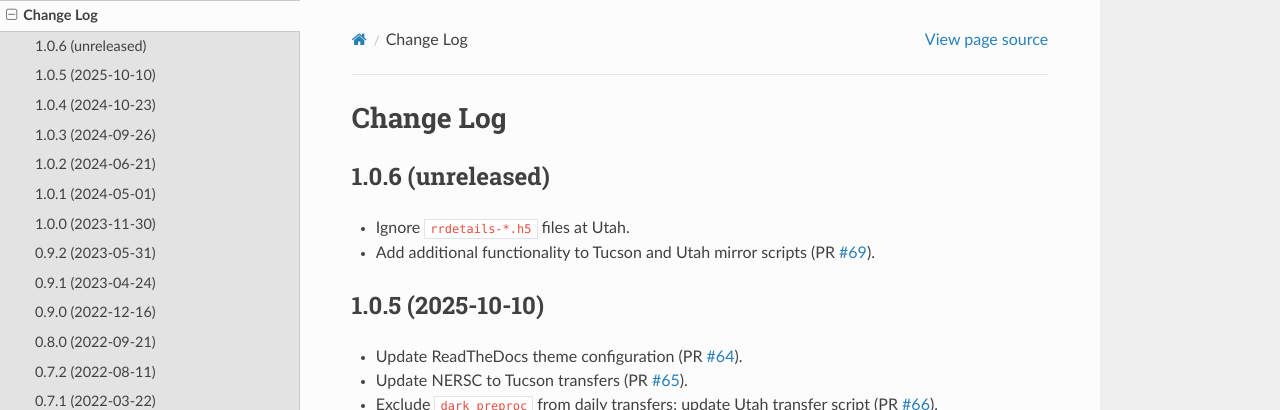
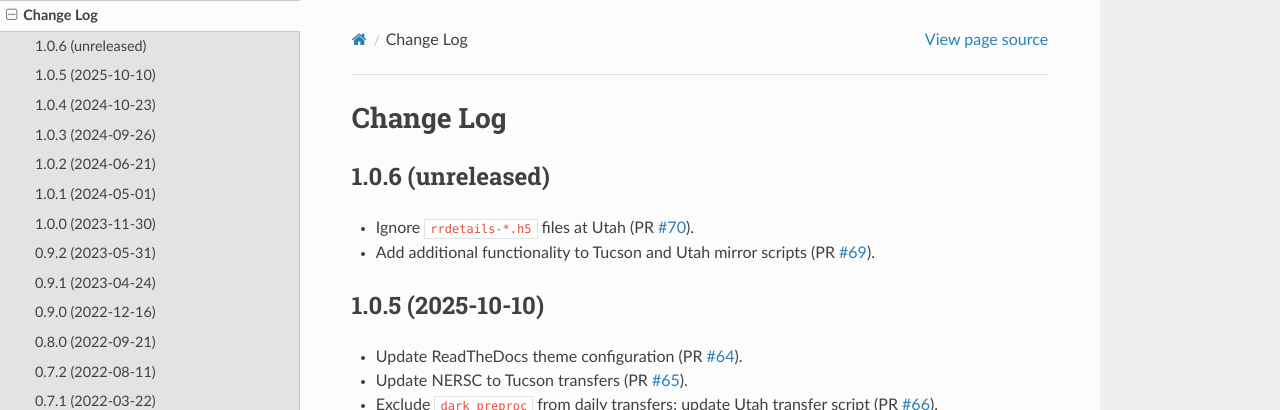
Before and after one commit to desihub/desitransfer, a Sphinx documentation site: the page built from doc/changes.rst, in a window 1280 px wide and 900 px high. Shown: the top 410 px of the window. Built offline with Sphinx 7.4.7 and the Read the Docs theme 3.1.0, drawn with Linux system fonts in a browser that asks for light colours.

Commit message:
update change log

```diff
--- a/doc/changes.rst
+++ b/doc/changes.rst
@@ -5,10 +5,11 @@ Change Log
 1.0.6 (unreleased)
 ------------------
 
-* Ignore ``rrdetails-*.h5`` files at Utah.
+* Ignore ``rrdetails-*.h5`` files at Utah (PR `#70`_).
 * Add additional functionality to Tucson and Utah mirror scripts (PR `#69`_).
 
 .. _`#69`: https://github.com/desihub/desitransfer/pull/69
+.. _`#70`: https://github.com/desihub/desitransfer/pull/70
 
 1.0.5 (2025-10-10)
 ------------------
```
